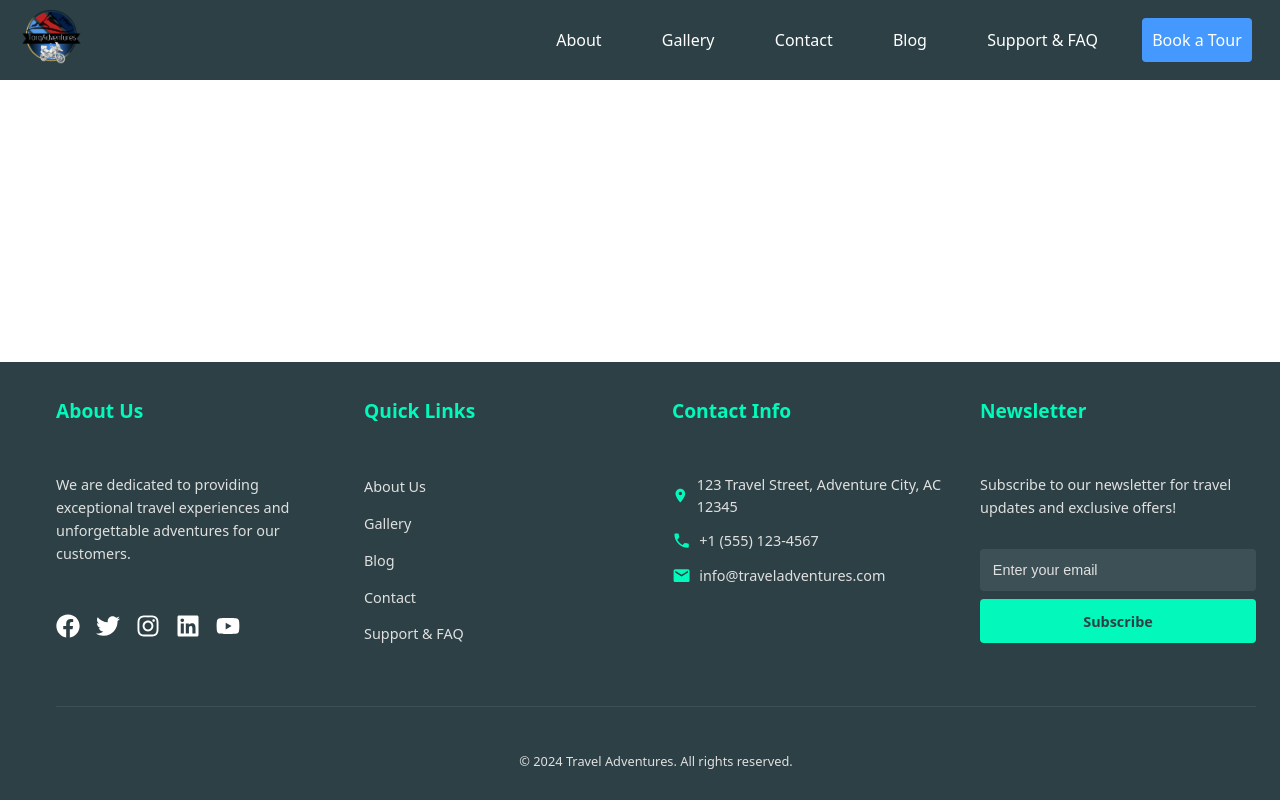
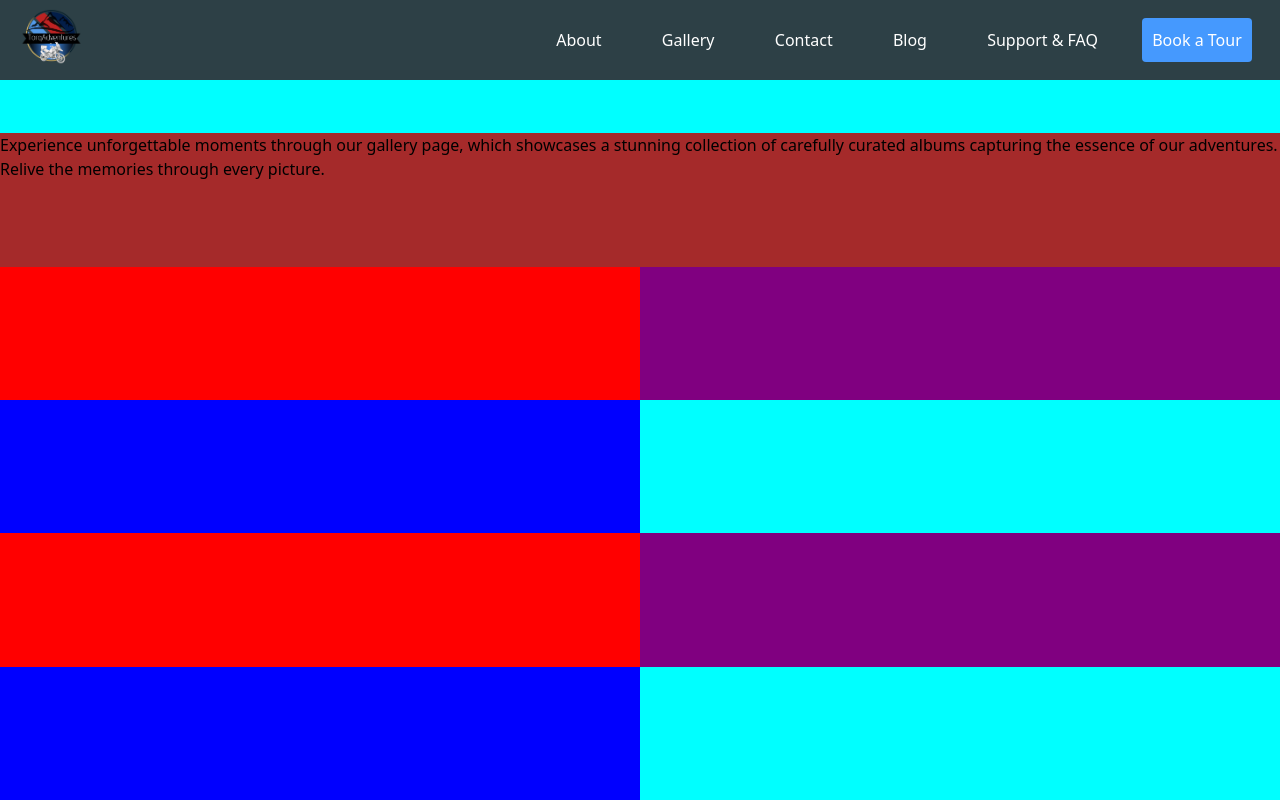
Before and after one commit to Crimescene1997/torque, a React (Vite) app: page /gallery in a window 1280 px wide. Built offline with nearby package versions, Linux system fonts and the light colour scheme.

Commit message:
landing page done, gallery started

```diff
--- a/src/App.jsx
+++ b/src/App.jsx
@@ -27,10 +27,9 @@ function App() {
         <Route path="/support" element={<SupportPage/>}/>
         <Route path="/events" element={<EventsPage/>}/>
       </Routes>
-      <FooterComponent/>
+      {/*footer*/}
     </Router>
-
- </>
+  </>
   )
 }
 
--- /dev/null
+++ b/src/components/galleryComponent/index.jsx
@@ -0,0 +1,47 @@
+import styles from "./styles.module.css";
+
+export default function GalleryComponent() {
+    return (
+        <>
+            <div className={styles.MainContainer}>
+                <div className={styles.Section1}>
+                    <div className={styles.Section1Header}>
+                        Gallery
+                    </div>
+                    <div className={styles.Section1Body}>
+                        Experience unforgettable moments through our gallery page, which showcases a stunning collection of carefully curated albums capturing the essence of our adventures. Relive the memories through every picture.
+                    </div>
+                </div>
+                <div className={styles.Section2}>
+                    <div className={styles.Section2Left}>
+                        <div className={styles.Section2LeftTop}>
+                        </div>
+                        <div className={styles.Section2LeftBottom}>
+                        </div>
+                    </div>
+                    <div className={styles.Section2Right}>
+                        <div className={styles.Section2RightTop}>
+                        </div>
+                        <div className={styles.Section2RightBottom}>
+                        </div>
+                    </div>
+                </div>
+                <div className={styles.Section3}>
+                    <div className={styles.Section3Left}>
+                       <div className={styles.Section3LeftTop}>
+                       </div>
+                        <div className={styles.Section3LeftBottom}>
+                        </div>
+                    </div>
+                    <div className={styles.Section3Right}>
+                        <div className={styles.Section3RightTop}>
+                        </div>
+                        <div className={styles.Section3RightBottom}>
+                        </div>
+                    </div>
+
+                </div>
+            </div>
+        </>
+    )
+}
--- /dev/null
+++ b/src/components/galleryComponent/styles.module.css
@@ -0,0 +1,119 @@
+.MainContainer {
+    position: absolute;
+    top: 0;
+    left: 0;
+    width: 100%;
+    height: 100vh;
+    background-color: white;
+    display: flex;
+    flex-direction: column;
+    color: black;
+  }
+
+  .Section1 {
+    width: 100%;
+    height: 600px;
+    display: flex;
+    flex-direction: column;
+  }
+
+  .Section1Header {
+    width: 100;
+    height: 50%;
+    background-color: aqua;
+    color: black;
+  }
+
+  .Section1Body {
+    width: 100;
+    height: 50%;
+    background-color: brown;
+  }
+
+  .Section2 {
+    width: 100%;
+    height: 600px;
+    display: flex;
+  }
+
+  .Section2Left {
+    width: 50%;
+    height: 100%;
+    display: flex;
+    flex-direction: column;
+  }
+
+  .Section2LeftTop {
+    width: 100;
+    height: 50%;
+    background-color:red;
+  }
+
+  .Section2LeftBottom {
+    width: 100;
+    height: 50%;
+    background-color:blue;
+  }
+
+  .Section2Right {
+    width: 50%;
+    height: 100%;
+    display: flex;
+    flex-direction: column;
+  }
+
+  .Section2RightTop {
+    width: 100;
+    height: 50%;
+    background-color:purple;
+  }
+
+  .Section2RightBottom {
+    width: 100;
+    height: 50%;
+    background-color:aqua
+  }
+
+  .Section3 {
+    width: 100%;
+    height: 600px;
+    display: flex;
+  }
+
+  .Section3Left {
+    width: 50%;
+    height: 100%;
+    display: flex;
+    flex-direction: column;
+  }
+
+  .Section3LeftTop {
+    width: 100;
+    height: 50%;
+    background-color:red;
+  }
+
+  .Section3LeftBottom {
+    width: 100;
+    height: 50%;
+    background-color:blue;
+  }
+
+  .Section3Right {
+    width: 50%;
+    height: 100%;
+    display: flex;
+    flex-direction: column;
+  }
+
+  .Section3RightTop {
+    width: 100;
+    height: 50%;
+    background-color:purple;
+  }
+
+  .Section3RightBottom {
+    width: 100;
+    height: 50%;
+    background-color:aqua
+  }
--- a/src/components/landingComponent/index.jsx
+++ b/src/components/landingComponent/index.jsx
@@ -16,6 +16,7 @@ import Video1 from "../../assets/assetsLandingPage/Video1.mp4"
 import Video2 from "../../assets/assetsLandingPage/Video2.mp4"
 import Video3 from "../../assets/assetsLandingPage/Video3.mp4"
 import FamilyImage from "../../assets/assetsLandingPage/Family.jpg"
+import WildernessImage from "../../assets/assetsLandingPage/wilderness.jpg"
 
 export default function LandingComponent() {
     return (
@@ -153,12 +154,11 @@ export default function LandingComponent() {
                         <source src={Video3} type="video/mp4" />
                         Your browser does not support the video tag.
                     </video>
-
                 </div>
             </div>
             <div className={styles.Section10}>
                 <div className={styles.Section10Left}>
-                <img className={styles.Section10LeftImage} src={FamilyImage} />
+                    <img className={styles.Section10LeftImage} src={FamilyImage} />
                 </div>
                 <div className={styles.Section10Right}>
                     <div className={styles.Section10RightHeader}>
@@ -175,9 +175,29 @@ export default function LandingComponent() {
 
                     </div>
                 </div>
-
             </div>
-            <div className={styles.Section1}></div>
+            <div className={styles.Section11}>
+                <div className={styles.Section11Left}>
+                    <div className={styles.Section11LeftHeader}>
+                        Unforgettable wildlife encounter
+                    </div>
+                    <div className={styles.Section11LeftBody}>Get ready to unplug, take a deep breath, and let Mother Nature dazzle you with her untamed beauty!
+                        Our adventures are like a wild symphony, where every note is an exploration and the rhythms of nature become your compass.
+                        TorqAdventures welcomes you to join us on an extraordinary journey that’ll leave the ordinary behind!
+                    </div>
+                    <div className={styles.Section11LeftLinks}>
+                        <Link to="/support" className={styles.SupportLink} onClick={() => setIsOpen(false)}>Any Questions?</Link>
+                        <Link to="/contact" className={styles.ContactLink} onClick={() => setIsOpen(false)}>Contact Us</Link>
+                    </div>
+                </div>
+                <div className={styles.Section11Right}>
+                    <div className={styles.Section11RightHeader}>
+                    Wilderness
+                    Secrets of travel through the lens of wildlife.
+                    </div>
+                    <img className={styles.Section11RightImage} src={WildernessImage} />
+                </div>
+            </div>
         </div >
     )
 }
--- a/src/components/landingComponent/styles.module.css
+++ b/src/components/landingComponent/styles.module.css
@@ -238,7 +238,7 @@
 
 .Section7Top {
   width: 100%;
-  height: 50%;
+  height: 300px;
   display: flex;
   flex-direction: column;
   background-color: red;
@@ -266,7 +266,7 @@
 
 .Section7Bottom {
   width: 100%;
-  height: 8050%;
+  height: 300px;
   display: flex;
 }
 
@@ -330,7 +330,7 @@
   justify-content: center;
   align-items: center;
   flex-direction: column;
-  background-color:red;
+  background-color: red;
   color: black;
 }
 
@@ -351,7 +351,7 @@
   flex-direction: column;
 }
 
-.Section9Header{
+.Section9Header {
   width: 100%;
   height: 20%;
   display: flex;
@@ -378,7 +378,7 @@
   align-items: center;
 }
 
-.Section9Video1{
+.Section9Video1 {
   width: 100%;
   height: 100%;
   object-fit: contain;
@@ -394,7 +394,7 @@
   align-items: center;
 }
 
-.Section9Video2{
+.Section9Video2 {
   width: 100%;
   height: 100%;
   object-fit: contain;
@@ -407,7 +407,7 @@
   background-color: red;
 }
 
-.Section9Video3{
+.Section9Video3 {
   width: 100%;
   height: 100%;
   object-fit: contain;
@@ -465,3 +465,92 @@
   background-color: white;
   color: black;
 }
+
+.Section11 {
+  width: 100%;
+  height: 600px;
+  display: flex;
+}
+
+.Section11Left {
+  width: 50%;
+  height: 100%;
+  display: flex;
+  flex-direction: column;
+  justify-content: center;
+  align-items: center;
+}
+
+.Section11LeftHeader {
+  width: 100%;
+  height: 10%;
+  display: flex;
+  justify-content: center;
+  align-items: center;
+  flex-direction: column;
+  background-color: blue;
+}
+
+.Section11LeftBody {
+  width: 100%;
+  height: 50%;
+  display: flex;
+  justify-content: center;
+  align-items: center;
+  flex-direction: column;
+  background-color: brown;
+}
+
+.Section11LeftLinks {
+  display: flex;
+  justify-content: center;
+  align-items: center;
+  flex-direction: row;
+  justify-content: space-evenly;
+  width: 50%;
+}
+
+.SupportLink {
+  text-decoration: none;
+  padding: 10px;
+  color: white;
+  border-radius: 4px;
+  font-weight: 500;
+  background-color: #4599fe;
+  font-size: 16px;
+}
+
+.ContactLink {
+  text-decoration: none;
+  padding: 10px;
+  color: white;
+  border-radius: 4px;
+  font-weight: 500;
+  background-color: #4599fe;
+  font-size: 16px;
+}
+
+.Section11Right {
+  width: 50%;
+  height: 100%;
+  display: flex;
+  flex-direction: column;
+  justify-content: center;
+  align-items: center;
+}
+
+.Section11RightHeader {
+  width: 100%;
+  height: 50%;
+  display: flex;
+  justify-content: center;
+  align-items: center;
+  flex-direction: column;
+  background-color: brown;
+}
+
+.Section11RightImage {
+  width: 50%;
+  height: 100%;
+  object-fit: contain;
+}
--- a/src/pages/galleryPage/index.jsx
+++ b/src/pages/galleryPage/index.jsx
@@ -1,7 +1,9 @@
-export default function GalleryPage () {
+import GalleryComponent from "../../components/galleryComponent";
+
+export default function GalleryPage() {
     return (
         <>
-
+            <GalleryComponent />
         </>
     )
 }
--- a/src/pages/landingPage/index.jsx
+++ b/src/pages/landingPage/index.jsx
@@ -6,7 +6,7 @@ export default function LandingPage () {
         <>
 
         <LandingComponent/>
-        <FooterComponent/>
+        {/*footer*/}
         </>
     )
 }
```
Lines whose indentation alone changed are shown as unchanged.
